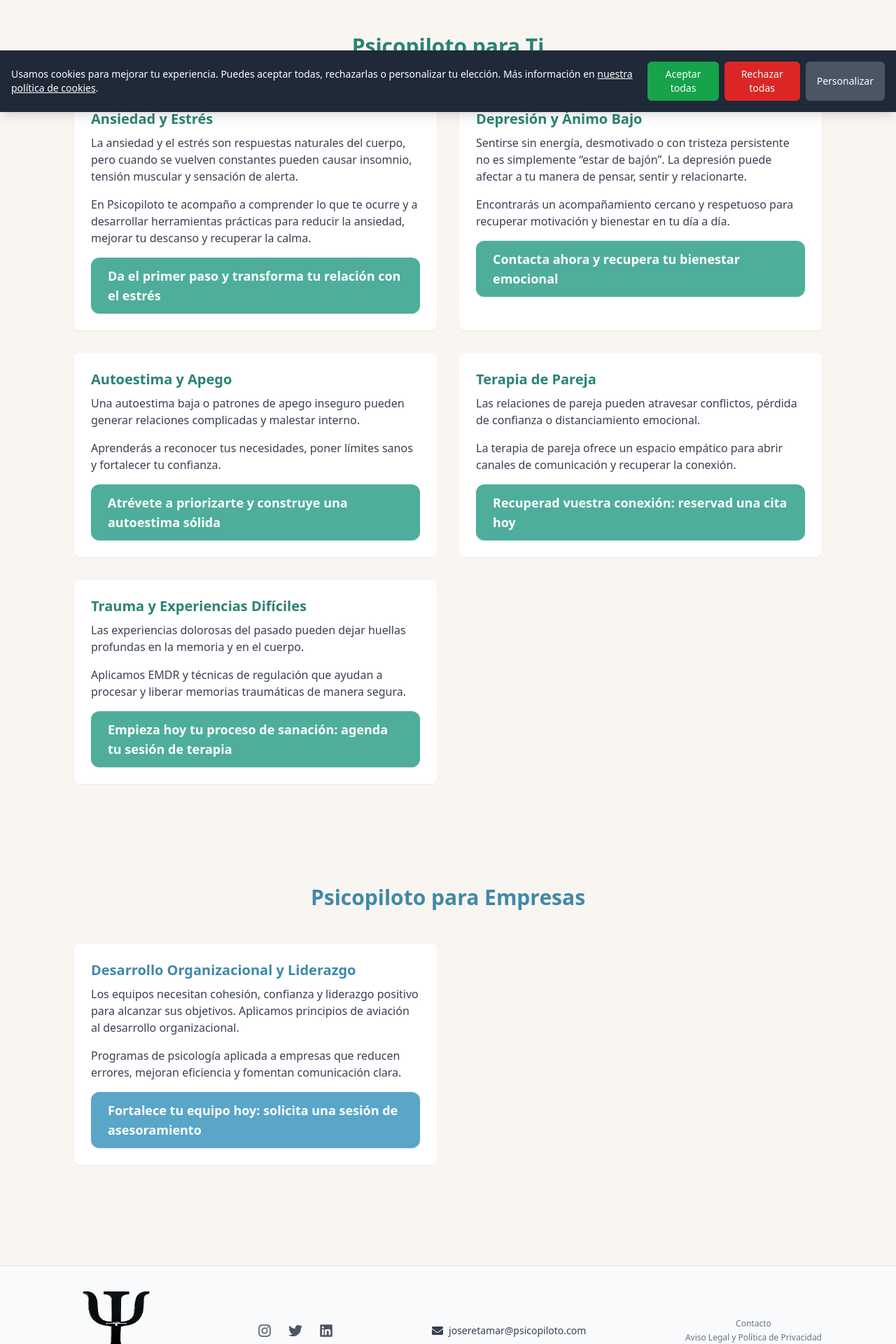
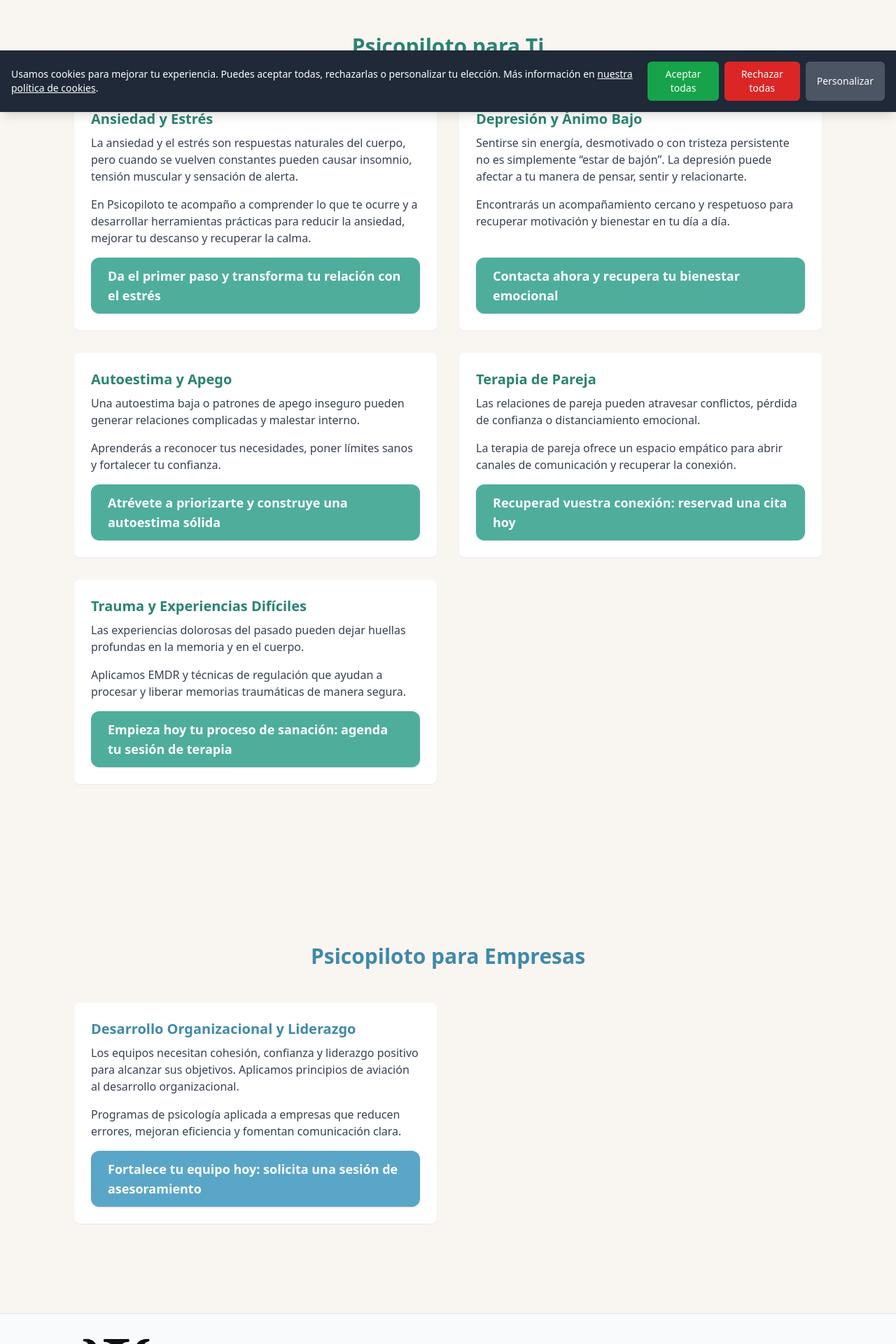
Before and after one commit to psicopiloto/psicopilotopage1, a Next.js app: page /servicios in a window 1280 px wide. Shown: the part 640-2560 px from the top of the page at 70% size. Built offline with nearby package versions, Linux system fonts and the light colour scheme.

Commit message:
Update servicios.js2

```diff
--- a/pages/servicios.js
+++ b/pages/servicios.js
@@ -88,40 +88,49 @@ export default function Servicios() {
         backgroundImage="/header-servicios.webp"
       />
 
-      {/* Servicios para personas */}
       <main className="flex-grow pt-16">
+
+        {/* Servicios para personas */}
         <section className="py-16 container mx-auto max-w-5xl">
           <h2 className="text-3xl font-semibold text-center text-psicopiloto-green-600 mb-12">
             Psicopiloto para Ti
           </h2>
           <div className="grid md:grid-cols-2 gap-8">
             {serviciosPersonas.map((s, i) => (
-              <div key={i} className="p-6 bg-white rounded-lg shadow-sm hover:shadow-md transition">
+              <div key={i} className="p-6 bg-white rounded-lg shadow-sm hover:shadow-md transition flex flex-col h-full">
                 <h3 className="font-semibold text-xl mb-2 text-psicopiloto-green-600">{s.title}</h3>
                 <p className="mb-4">{s.desc}</p>
                 <p className="mb-4">{s.extra}</p>
-                <AnimatedCTA href="/contacto" text={s.cta} />
+                <div className="mt-auto">
+                  <AnimatedCTA href="/contacto" text={s.cta} />
+                </div>
               </div>
             ))}
           </div>
         </section>
 
+        {/* Divider elegante */}
+        <div className="w-24 h-1 bg-gradient-to-r from-psicopiloto-green-400 to-psicopiloto-blue-400 mx-auto my-12 rounded"></div>
+
         {/* Servicios para empresas */}
-        <section className="py-20 bg-psicopiloto-blue-50 container mx-auto max-w-5xl">
+        <section className="py-16 bg-psicopiloto-blue-50 container mx-auto max-w-5xl rounded-lg">
           <h2 className="text-3xl font-semibold text-center text-psicopiloto-blue-600 mb-12">
             Psicopiloto para Empresas
           </h2>
           <div className="grid md:grid-cols-2 gap-8">
             {serviciosEmpresas.map((s, i) => (
-              <div key={i} className="p-6 bg-white rounded-lg shadow-sm hover:shadow-md transition">
+              <div key={i} className="p-6 bg-white rounded-lg shadow-sm hover:shadow-md transition flex flex-col h-full">
                 <h3 className={`font-semibold text-xl mb-2 text-psicopiloto-blue-600`}>{s.title}</h3>
                 <p className="mb-4">{s.desc}</p>
                 <p className="mb-4">{s.extra}</p>
-                <AnimatedCTA href="/contacto" text={s.cta} color={s.color} />
+                <div className="mt-auto">
+                  <AnimatedCTA href="/contacto" text={s.cta} color={s.color} />
+                </div>
               </div>
             ))}
           </div>
         </section>
+
       </main>
 
       <Footer />
```
